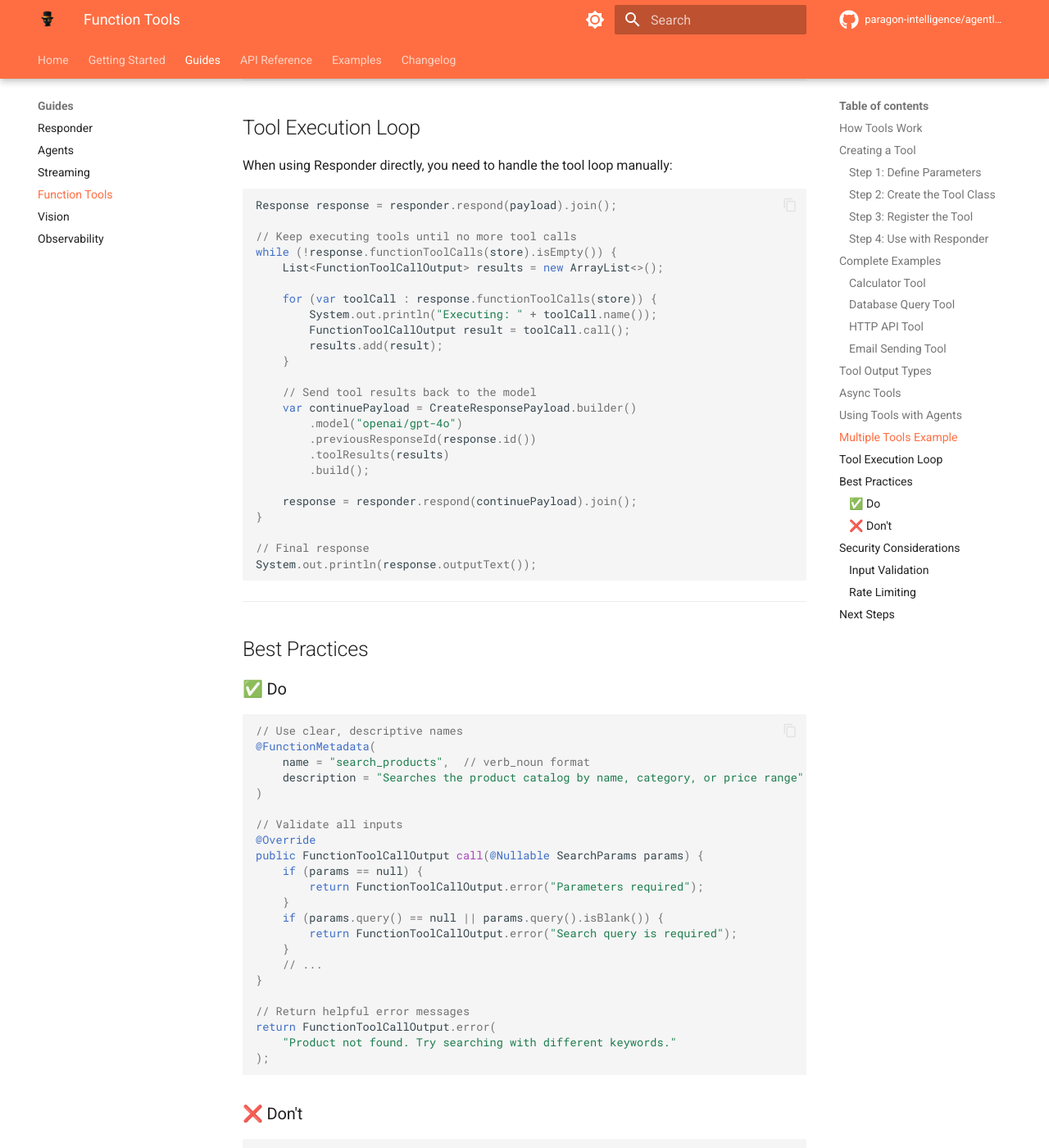
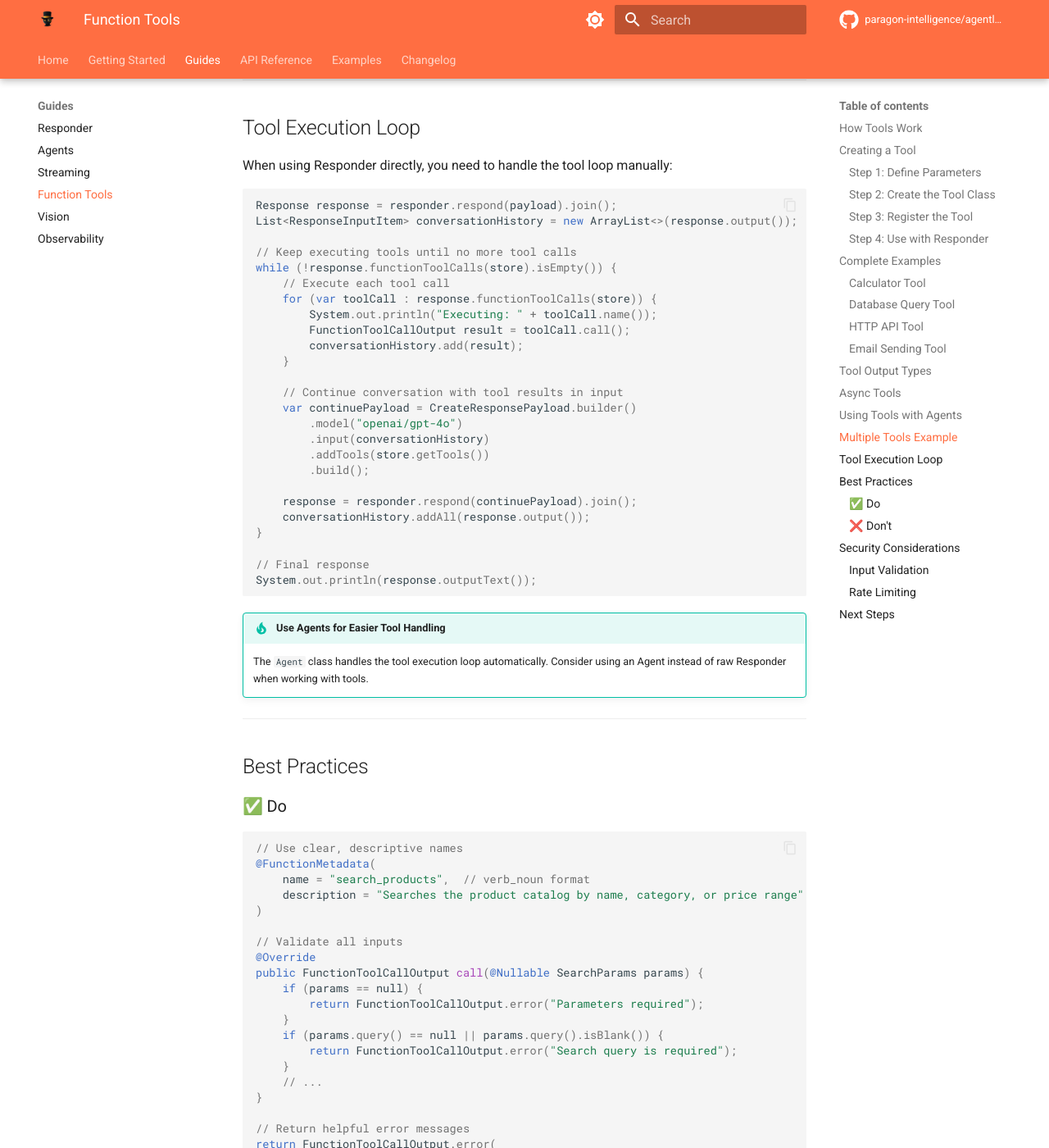
Before and after one commit to paragon-intelligence/agentle4j, an MkDocs documentation site: the page built from docs/guides/tools.md, in a window 1280 px wide and 1400 px high, scrolled down 8377 px. Shown: the whole window at 82% size. Built offline with MkDocs 1.6.1 and Material for MkDocs 9.7.7, drawn with Linux system fonts in a browser that asks for light colours; comment, search, counter and statistics services are not loaded; the version menu is left out.

Commit message:
docs: Update tool execution example to use conversation history as input and add a tip for Agent class usage.

````diff
--- a/docs/guides/tools.md
+++ b/docs/guides/tools.md
@@ -425,30 +425,35 @@ When using Responder directly, you need to handle the tool loop manually:
 
 ```java
 Response response = responder.respond(payload).join();
+List<ResponseInputItem> conversationHistory = new ArrayList<>(response.output());
 
 // Keep executing tools until no more tool calls
 while (!response.functionToolCalls(store).isEmpty()) {
-    List<FunctionToolCallOutput> results = new ArrayList<>();
-
+    // Execute each tool call
     for (var toolCall : response.functionToolCalls(store)) {
         System.out.println("Executing: " + toolCall.name());
         FunctionToolCallOutput result = toolCall.call();
-        results.add(result);
+        conversationHistory.add(result);
     }
 
-    // Send tool results back to the model
+    // Continue conversation with tool results in input
     var continuePayload = CreateResponsePayload.builder()
         .model("openai/gpt-4o")
-        .previousResponseId(response.id())
-        .toolResults(results)
+        .input(conversationHistory)
+        .addTools(store.getTools())
         .build();
 
     response = responder.respond(continuePayload).join();
+    conversationHistory.addAll(response.output());
 }
 
 // Final response
 System.out.println(response.outputText());
 ```
+
+!!! tip "Use Agents for Easier Tool Handling"
+    The `Agent` class handles the tool execution loop automatically.
+    Consider using an Agent instead of raw Responder when working with tools.
 
 ---
 
````
